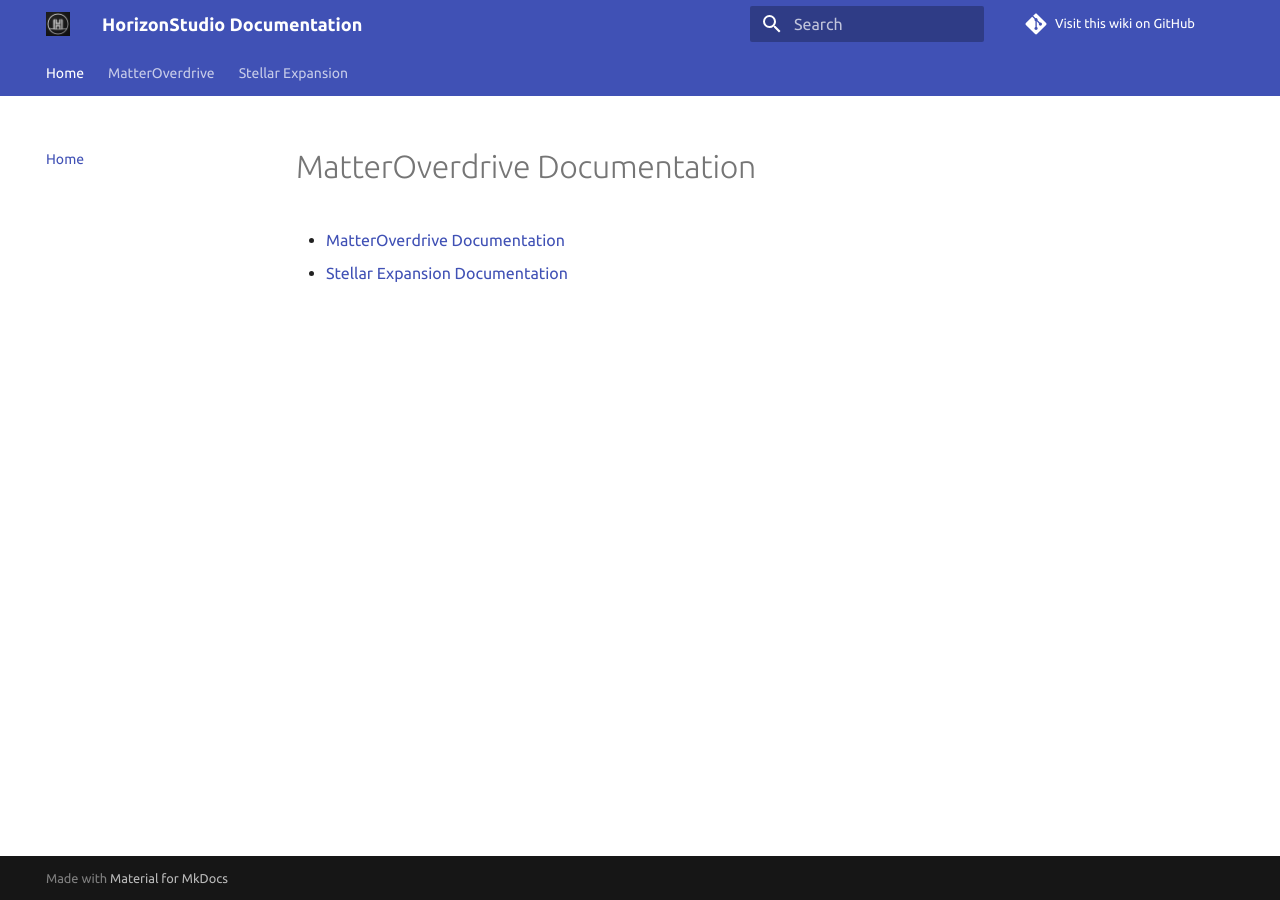
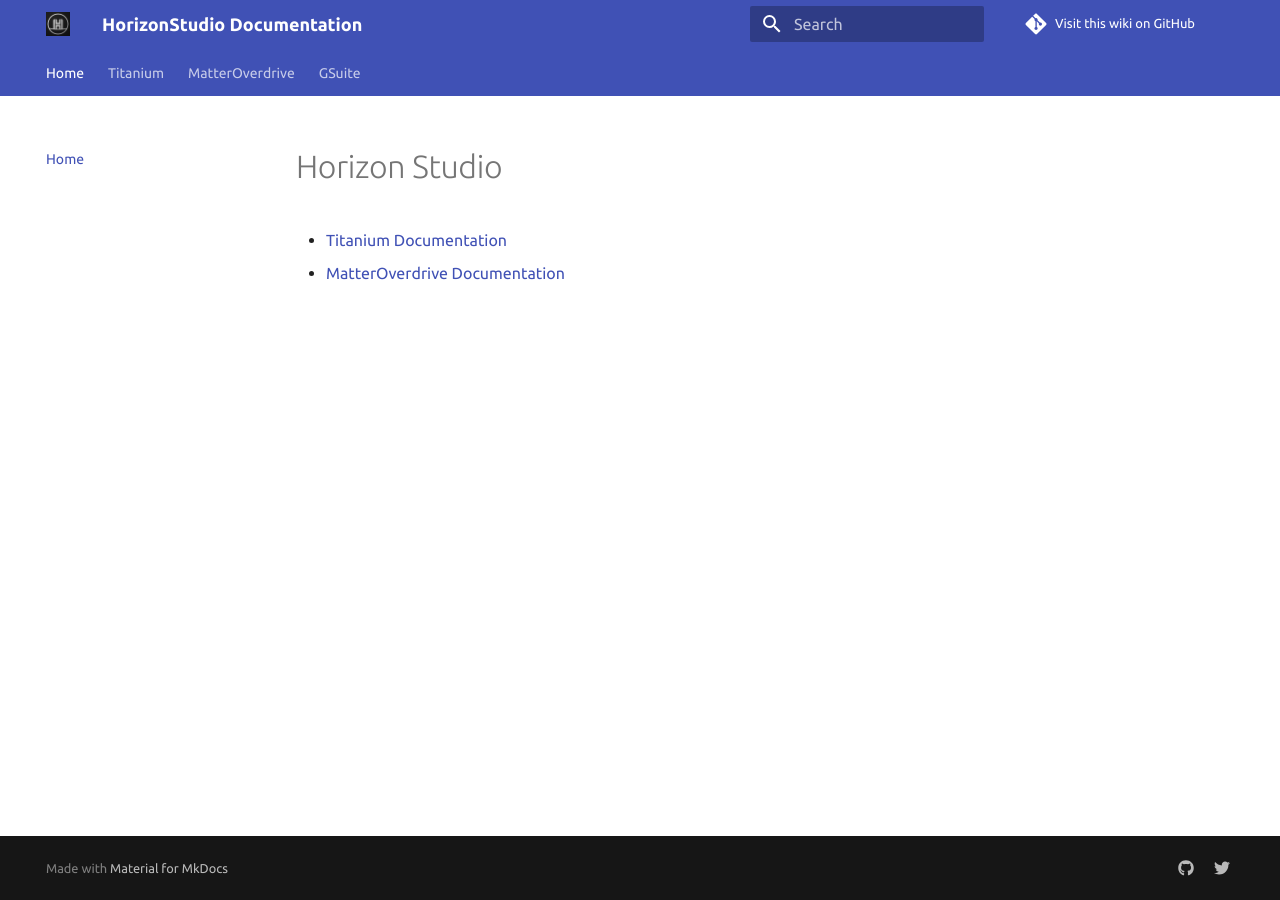
Before and after one commit to NikBombadil/Documentation, an MkDocs documentation site: the page built from docs/index.md, in a window 1280 px wide. Built offline with MkDocs 1.6.1 and Material for MkDocs 9.7.7, drawn with Linux system fonts in a browser that asks for light colours; comment, search, counter and statistics services are not loaded; old or Windows-style settings are respelled for this version of MkDocs.

Commit message:
Change the docs

```diff
--- a/docs/index.md
+++ b/docs/index.md
@@ -1,4 +1,4 @@
-# MatterOverdrive Documentation
+# Horizon Studio
 
+- [Titanium Documentation](/Titanium/)
 - [MatterOverdrive Documentation](/MatterOverdrive/)
-- [Stellar Expansion Documentation](/StellarExpansion/)
--- a/mkdocs.yml
+++ b/mkdocs.yml
@@ -1,6 +1,8 @@
 
 pages:
   - Home: 'index.md'
+  - Titanium:
+    - Home: 'Titanium/index.md'
   - MatterOverdrive:
     - Home: 'MatterOverdrive/index.md'
     - Blocks:
@@ -21,8 +23,8 @@ pages:
         - Ion Sniper: 'MatterOverdrive/Items/Weapons/IonSniper.md'
       - Tools:
         - Omni Tool: 'MatterOverdrive/Items/Tools/OmniTool.md'
-  - Stellar Expansion:
-    - Home: 'StellarExpansion/index.md'
+  - GSuite:
+    - Home: 'GSuite/index.md'
 
 
 
@@ -48,3 +50,8 @@ extra:
     tabs: true
   direction: 'ltr'
   favicon: 'assets/HrznStudio_avatar.png'
+  social:
+    - type: 'github'
+      link: 'https://github.com/HrznStudio'
+    - type: 'twitter'
+      link: 'https://twitter.com/HrznStudio'
```
Also changed, not shown: docs/GSuite/index.md (added, +1 -0 lines), docs/MatterOverdrive/index.md (+1 -1 lines), docs/StellarExpansion/index.md (deleted, +0 -1 lines), docs/Titanium/index.md (added, +1 -0 lines).
